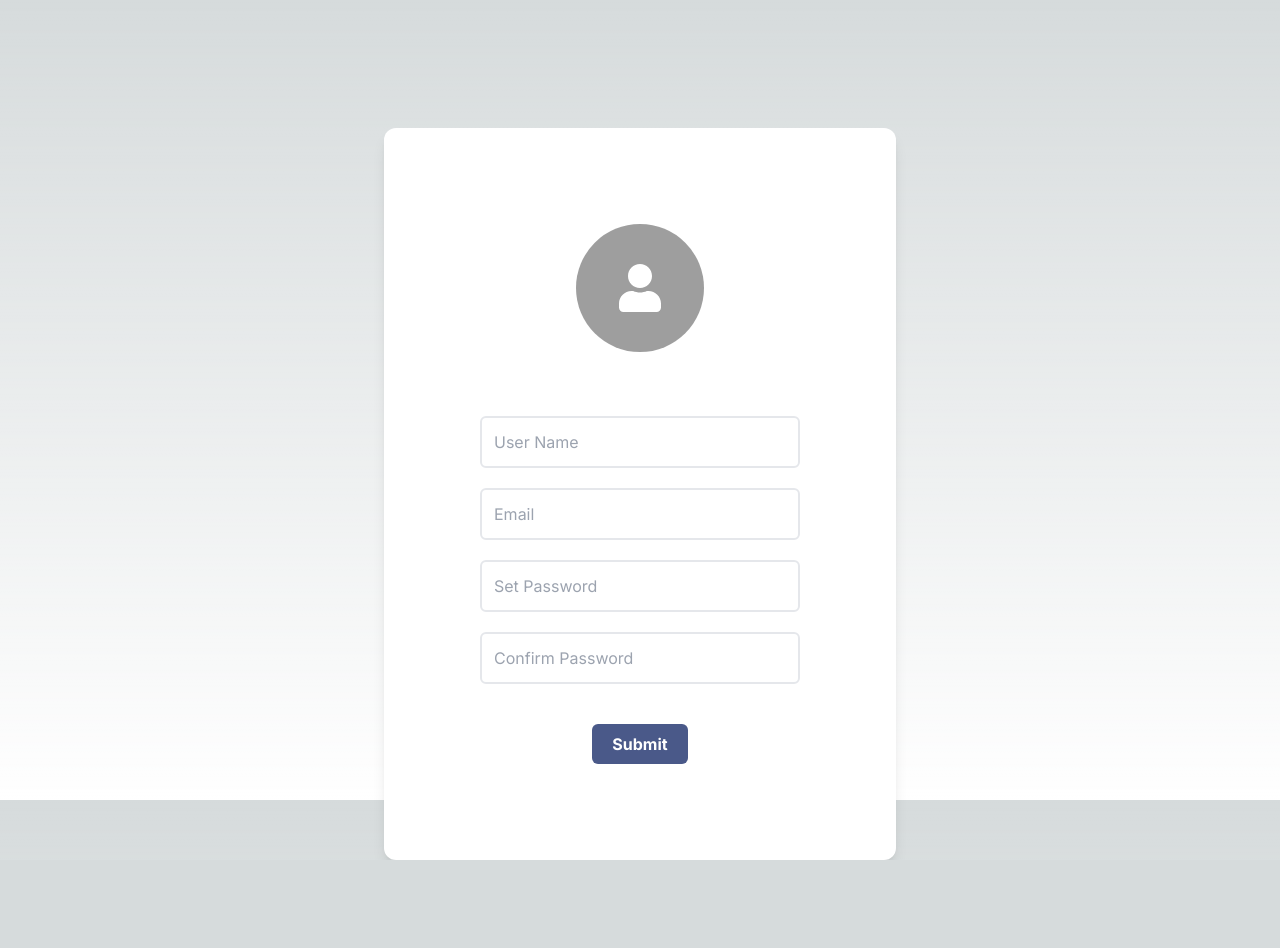
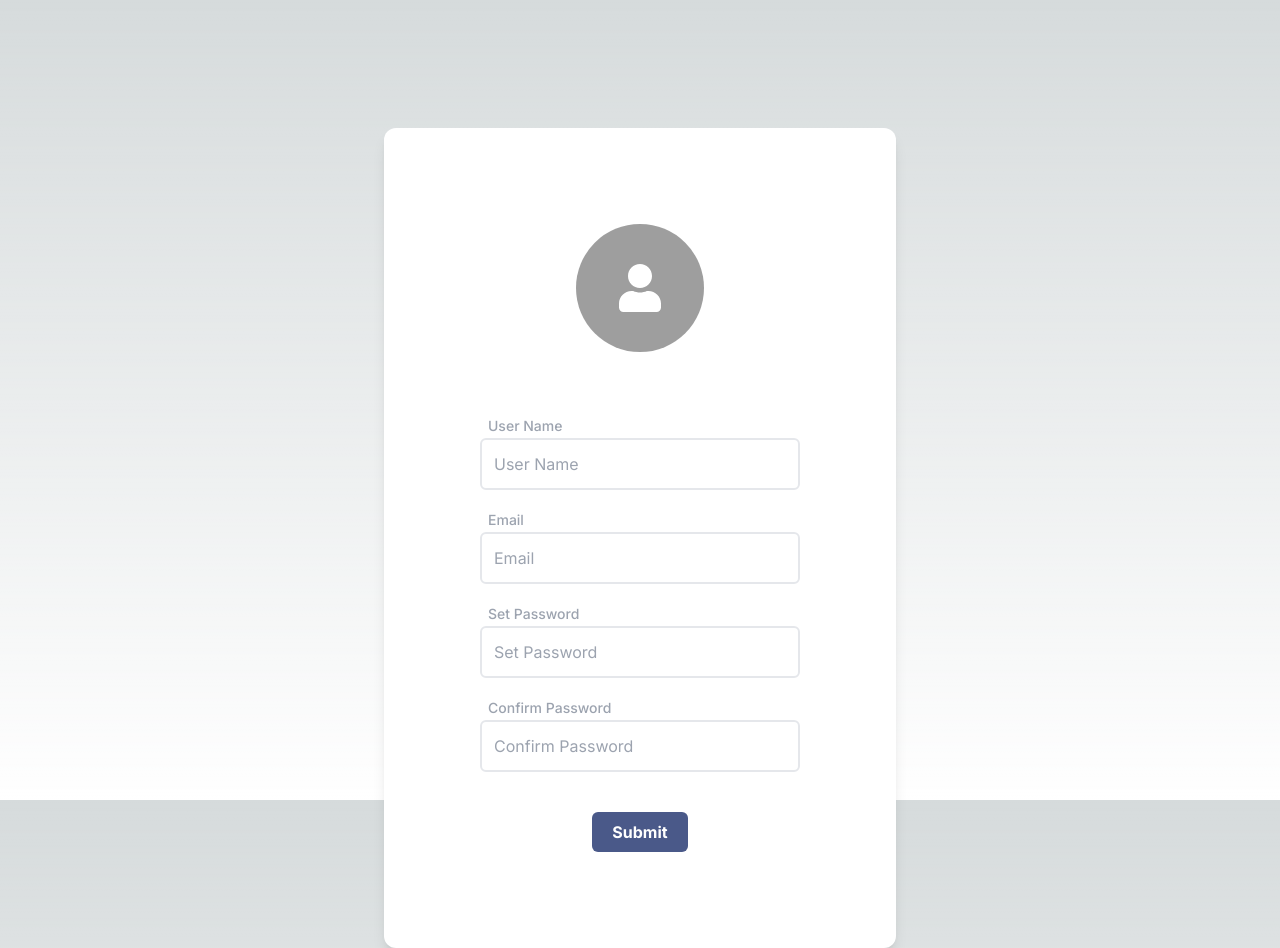
Before and after one commit to YanzhenHuang/myapp, a Next.js app: page /user/register in a window 1280 px wide. Before the commit the page ends 860 px from the top, so only its background shows below. Built offline with nearby package versions, Linux system fonts and the light colour scheme; grey boxes are pictures that could not be loaded; what pocketbase would draw is missing.

Commit message:
:bee: Optimize input styles.

```diff
--- a/components/uiComponents/Inputs.tsx
+++ b/components/uiComponents/Inputs.tsx
@@ -14,7 +14,12 @@ import { FaUser } from "@react-icons/all-files/fa/FaUser";
  */
 export const FormInput = (props: { placeholder: string, type?: string, name: string, state: ReactGetSetState<string> }) => {
     const inputStyles = "w-80 p-3 rounded-md border-2 border-gray focus:border-themeColor focus:outline-none";
+    const [labelColor, setLabelColor] = useState<"text-themeColor font-semibold" | "text-gray-400 font-medium">("text-gray-400 font-medium");
     return (
+        <div>
+            <div className={`text-gray ${labelColor} text-sm pl-2 pb-0.5 `}>
+                <p>{props.placeholder}</p>
+            </div>
             <input
                 placeholder={props.placeholder}
                 type={props.type}
@@ -22,7 +27,12 @@ export const FormInput = (props: { placeholder: string, type?: string, name: str
                 className={inputStyles}
                 onChange={(e) => {
                     props.state.setState(e.target.value);
-            }}></input>
+                }}
+
+                onFocusCapture={() => { setLabelColor("text-themeColor font-semibold") }}
+                onBlur={(e) => { setLabelColor("text-gray-400 font-medium") }}
+            ></input>
+        </div>
     );
 }
 
```
Lines whose indentation alone changed are shown as unchanged.
